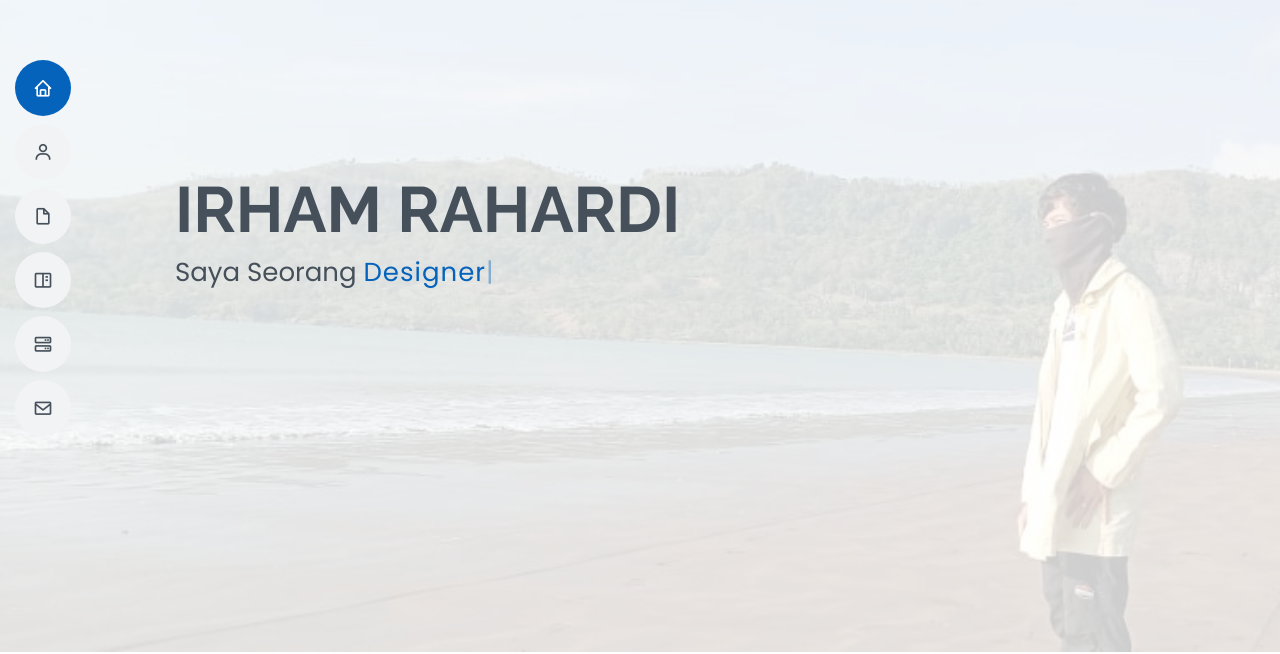
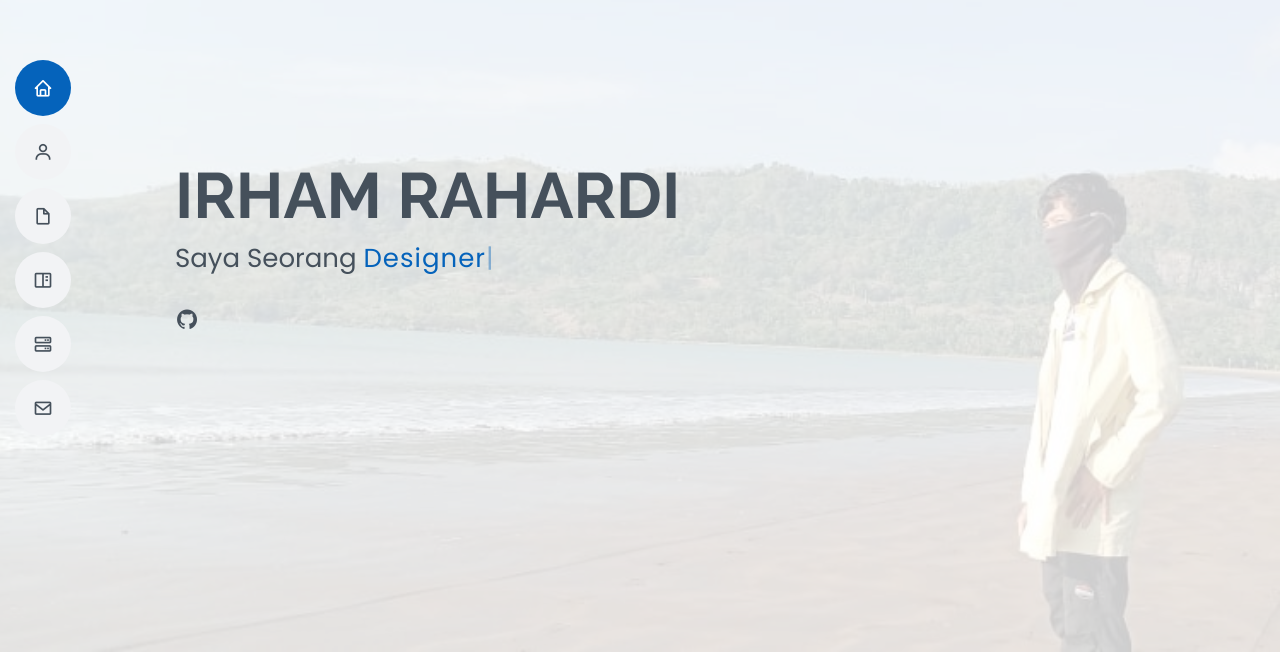
Before and after one commit to adi0387/adi0387.github.io, a plain HTML site: page index.html in a window 1280 px wide. Shown: the part 148-802 px from the top of the page. Drawn offline with nearby package versions, Linux system fonts and the light colour scheme.

Commit message:
Update index.html

```diff
--- a/index.html
+++ b/index.html
@@ -36,7 +36,7 @@
       <h1>IRHAM RAHARDI</h1>
       <p>Saya Seorang <span class="typed" data-typed-items="Marketing, Designer, Programer"></span></p>
       <div class="social-links">
-      <!-- <a href="https://github.com/adi0387" class="github"><i class="bx bxl-github"></i></a> -->
+      <a href="https://github.com/adi0387" class="github"><i class="bx bxl-github"></i></a>
       </div>
     </div>
   </section>
```
